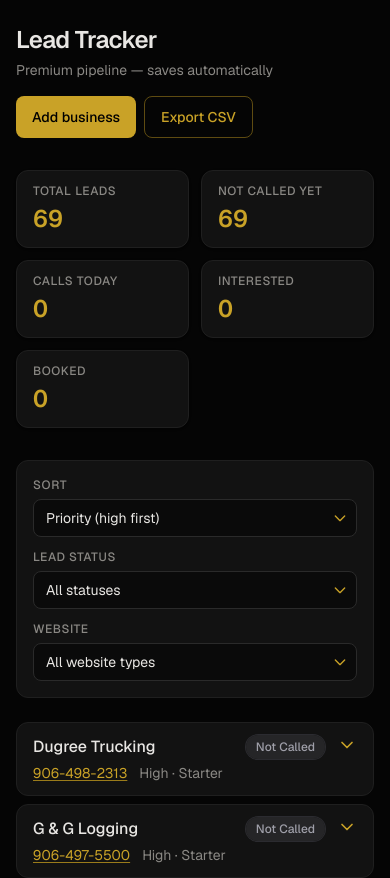
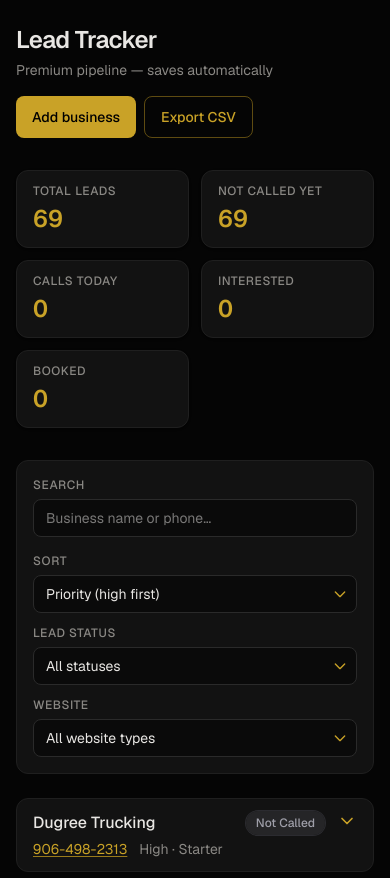
Before and after one commit to JragonRIP/leads-web, a Next.js app: page / in a window 390 px wide. Shown: the top 878 px of the page. Built offline with nearby package versions, Linux system fonts and the light colour scheme.

Commit message:
Add search by business name and phone
Made-with: Cursor

```diff
--- a/app/components/LeadTracker.tsx
+++ b/app/components/LeadTracker.tsx
@@ -113,6 +113,17 @@ function phoneDigits(phone: string): string {
   return phone.replace(/\D/g, "");
 }
 
+function leadMatchesSearch(lead: Lead, raw: string): boolean {
+  const q = raw.trim().toLowerCase();
+  if (!q) return true;
+  if (lead.businessName.toLowerCase().includes(q)) return true;
+  const searchDigits = phoneDigits(raw);
+  if (searchDigits.length > 0 && phoneDigits(lead.phone).includes(searchDigits)) {
+    return true;
+  }
+  return false;
+}
+
 /** One-time: prepends WI / UP MI batch; skips rows whose phone already exists (digits). */
 function mergeWiMiBatch1IfNeeded(existing: Lead[]): Lead[] {
   if (typeof window === "undefined") return existing;
@@ -218,6 +229,7 @@ export default function LeadTracker() {
   const [websiteStatusFilter, setWebsiteStatusFilter] = useState<"all" | WebsiteStatus>(
     "all"
   );
+  const [searchQuery, setSearchQuery] = useState("");
 
   useEffect(() => {
     startTransition(() => {
@@ -292,6 +304,7 @@ export default function LeadTracker() {
   const filteredSorted = useMemo(() => {
     const filtered = leads.filter(
       (l) =>
+        leadMatchesSearch(l, searchQuery) &&
         (leadStatusFilter === "all" || l.leadStatus === leadStatusFilter) &&
         (websiteStatusFilter === "all" || l.websiteStatus === websiteStatusFilter)
     );
@@ -323,7 +336,7 @@ export default function LeadTracker() {
       }
     }
     return sorted;
-  }, [leads, leadStatusFilter, websiteStatusFilter, sortMode, pinToTopId]);
+  }, [leads, searchQuery, leadStatusFilter, websiteStatusFilter, sortMode, pinToTopId]);
 
   const addLead = () => {
     const n = emptyLead();
@@ -443,6 +456,20 @@ export default function LeadTracker() {
         </section>
 
         <section className="mb-6 space-y-4 rounded-xl border border-[var(--border)] bg-[var(--bg-card)] p-4 sm:p-5">
+          <label className="block">
+            <span className="mb-1.5 block text-xs font-medium uppercase tracking-wider text-[var(--text-muted)]">
+              Search
+            </span>
+            <input
+              type="search"
+              value={searchQuery}
+              onChange={(e) => setSearchQuery(e.target.value)}
+              placeholder="Business name or phone…"
+              autoComplete="off"
+              className="lead-input w-full max-w-xl"
+              spellCheck={false}
+            />
+          </label>
           <div className="flex flex-col gap-3 sm:flex-row sm:flex-wrap sm:items-end sm:gap-x-6 sm:gap-y-3">
             <label className="flex min-w-0 flex-col gap-1.5 sm:flex-row sm:items-center sm:gap-3">
               <span className="shrink-0 text-xs font-medium uppercase tracking-wider text-[var(--text-muted)]">
@@ -506,7 +533,7 @@ export default function LeadTracker() {
         <div className="space-y-2">
           {filteredSorted.length === 0 ? (
             <p className="rounded-xl border border-dashed border-[var(--border)] bg-[var(--bg-card)] px-4 py-12 text-center text-sm text-[var(--text-muted)]">
-              No leads match your filters. Change the dropdowns or add a business.
+              No leads match your filters or search. Adjust the search, dropdowns, or add a business.
             </p>
           ) : (
             filteredSorted.map((lead) => (
```
